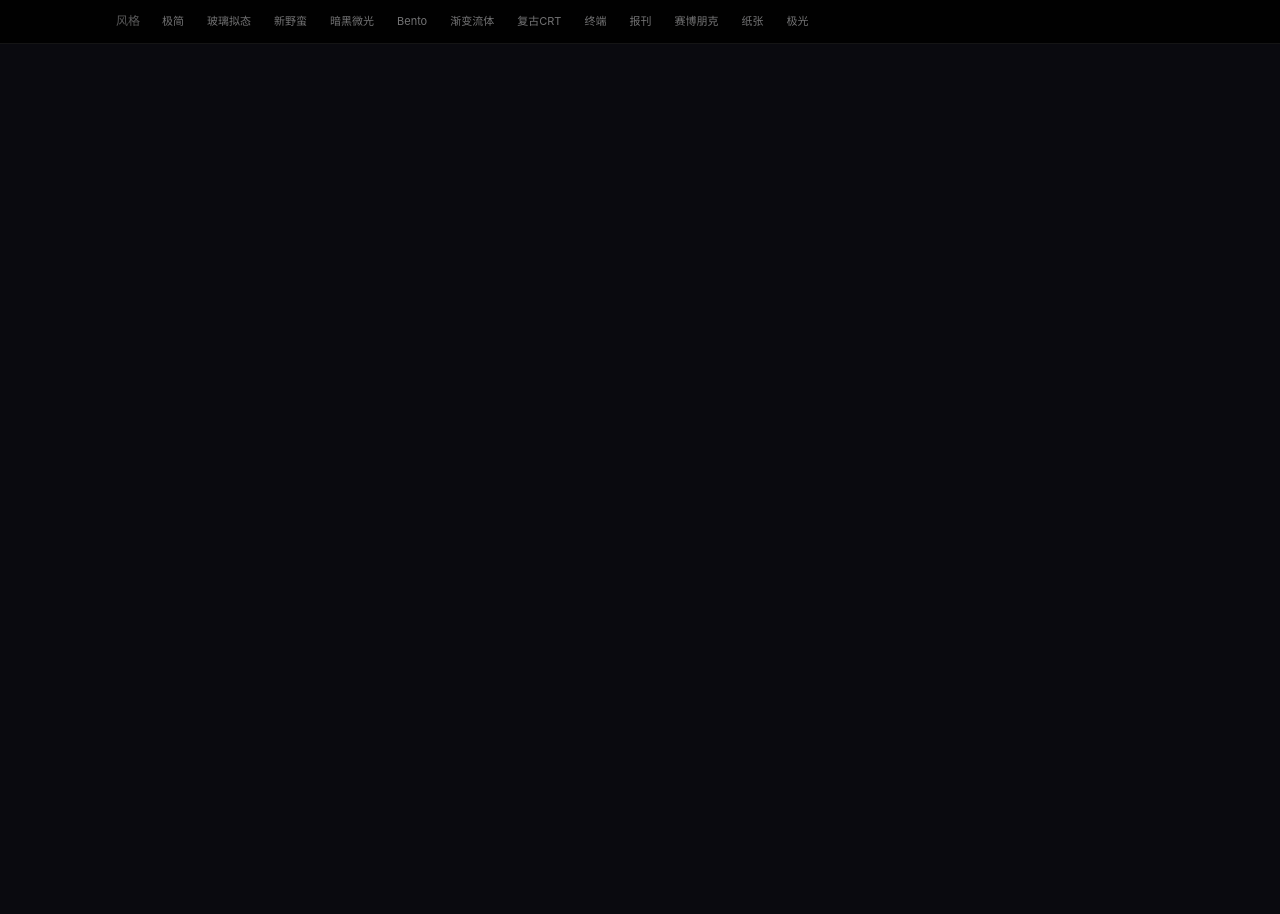
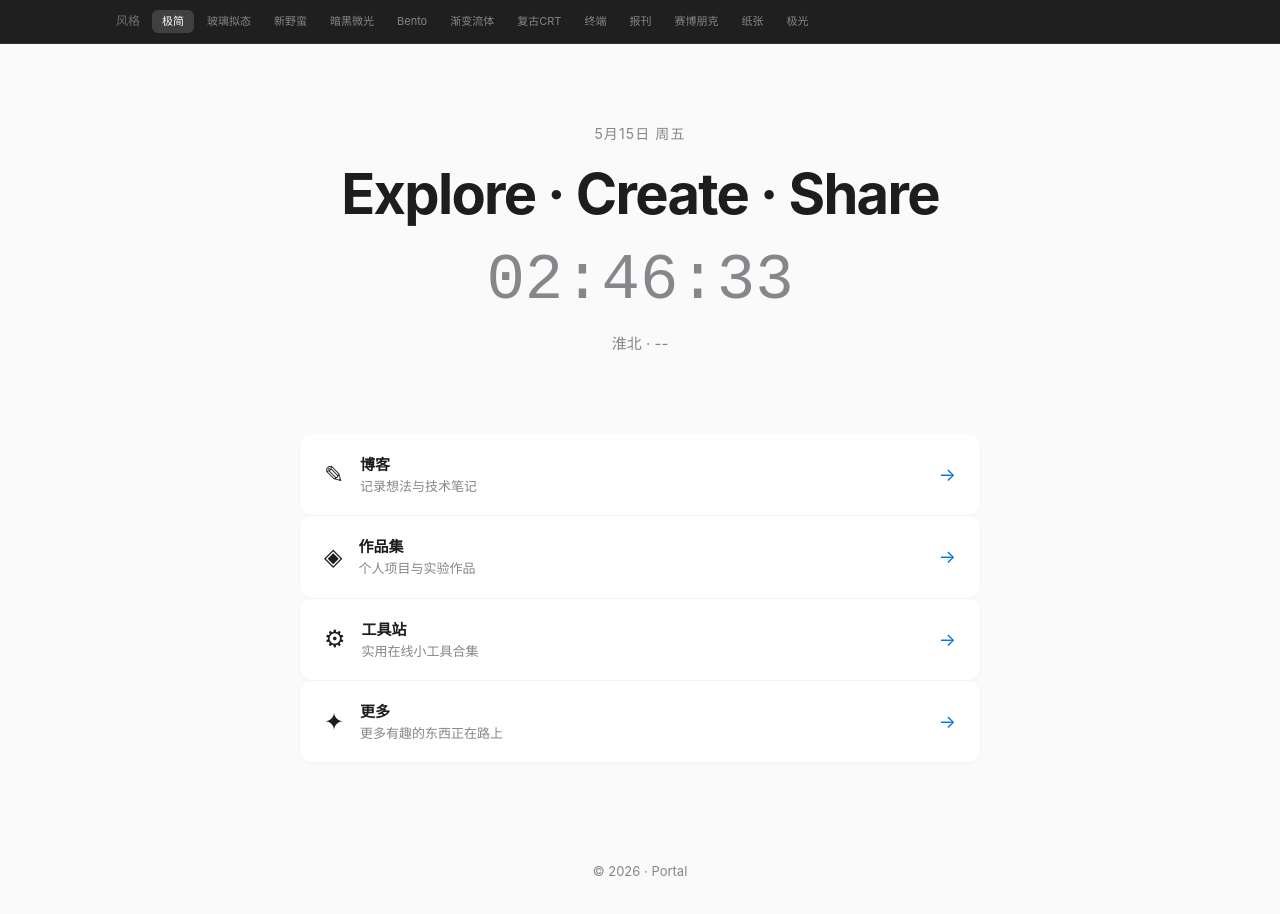
Before and after one commit to sikuai2333/sikuai2333.github.io, a Vue app: page /1 in a window 1280 px wide. Shown: the top 914 px of the page. Before the commit the page ends 800 px from the top, so only its background shows below. Built offline with nearby package versions, Linux system fonts and the light colour scheme; no server answers.

Commit message:
refactor: numeric routes /1-/12

```diff
--- a/src/components/StyleSwitcher.vue
+++ b/src/components/StyleSwitcher.vue
@@ -3,26 +3,20 @@ import { useRouter, useRoute } from 'vue-router'
 const router = useRouter()
 const route = useRoute()
 
-const groups = [
-  { label: '经典', items: [
-    { id: 'minimal', label: '极简' },
-    { id: 'glass', label: '玻璃拟态' },
-    { id: 'brutal', label: '新野蛮' },
-    { id: 'darkglow', label: '暗黑微光' },
-    { id: 'bento', label: 'Bento' },
-    { id: 'gradient', label: '渐变流体' },
-  ]},
-  { label: '个性', items: [
-    { id: 'retro', label: '复古CRT' },
-    { id: 'terminal', label: '终端' },
-    { id: 'editorial', label: '报刊' },
-    { id: 'cyberpunk', label: '赛博朋克' },
-    { id: 'paper', label: '纸张' },
-    { id: 'aurora', label: '极光' },
-  ]},
+const styles = [
+  { id: '1', label: '极简' },
+  { id: '2', label: '玻璃拟态' },
+  { id: '3', label: '新野蛮' },
+  { id: '4', label: '暗黑微光' },
+  { id: '5', label: 'Bento' },
+  { id: '6', label: '渐变流体' },
+  { id: '7', label: '复古CRT' },
+  { id: '8', label: '终端' },
+  { id: '9', label: '报刊' },
+  { id: '10', label: '赛博朋克' },
+  { id: '11', label: '纸张' },
+  { id: '12', label: '极光' },
 ]
-
-const all = groups.flatMap(g => g.items)
 </script>
 
 <template>
@@ -31,9 +25,9 @@ const all = groups.flatMap(g => g.items)
       <span class="label">风格</span>
       <div class="tabs">
         <button
-          v-for="s in all" :key="s.id"
+          v-for="s in styles" :key="s.id"
           class="tab" :class="{ active: route.params.style === s.id }"
-          @click="router.push(`/style/${s.id}`)"
+          @click="router.push(`/${s.id}`)"
         >{{ s.label }}</button>
       </div>
     </div>
--- a/src/router/index.ts
+++ b/src/router/index.ts
@@ -1,8 +1,8 @@
 import { createRouter, createWebHistory } from 'vue-router'
 
 const routes = [
-  { path: '/', redirect: '/style/minimal' },
-  { path: '/style/:style', name: 'style', component: () => import('@/views/StylePage.vue'), props: true },
+  { path: '/', redirect: '/1' },
+  { path: '/:style', name: 'style', component: () => import('@/views/StylePage.vue'), props: true },
 ]
 
 export default createRouter({
--- a/src/views/StylePage.vue
+++ b/src/views/StylePage.vue
@@ -2,19 +2,19 @@
 import { computed, defineAsyncComponent } from 'vue'
 const props = defineProps<{ style: string }>()
 const map: Record<string, any> = {
-  minimal: defineAsyncComponent(() => import('@/styles/MinimalStyle.vue')),
-  glass: defineAsyncComponent(() => import('@/styles/GlassStyle.vue')),
-  brutal: defineAsyncComponent(() => import('@/styles/BrutalStyle.vue')),
-  darkglow: defineAsyncComponent(() => import('@/styles/DarkGlowStyle.vue')),
-  bento: defineAsyncComponent(() => import('@/styles/BentoStyle.vue')),
-  gradient: defineAsyncComponent(() => import('@/styles/GradientStyle.vue')),
-  retro: defineAsyncComponent(() => import('@/styles/RetroStyle.vue')),
-  terminal: defineAsyncComponent(() => import('@/styles/TerminalStyle.vue')),
-  editorial: defineAsyncComponent(() => import('@/styles/EditorialStyle.vue')),
-  cyberpunk: defineAsyncComponent(() => import('@/styles/CyberpunkStyle.vue')),
-  paper: defineAsyncComponent(() => import('@/styles/PaperStyle.vue')),
-  aurora: defineAsyncComponent(() => import('@/styles/AuroraStyle.vue')),
+  '1': defineAsyncComponent(() => import('@/styles/MinimalStyle.vue')),
+  '2': defineAsyncComponent(() => import('@/styles/GlassStyle.vue')),
+  '3': defineAsyncComponent(() => import('@/styles/BrutalStyle.vue')),
+  '4': defineAsyncComponent(() => import('@/styles/DarkGlowStyle.vue')),
+  '5': defineAsyncComponent(() => import('@/styles/BentoStyle.vue')),
+  '6': defineAsyncComponent(() => import('@/styles/GradientStyle.vue')),
+  '7': defineAsyncComponent(() => import('@/styles/RetroStyle.vue')),
+  '8': defineAsyncComponent(() => import('@/styles/TerminalStyle.vue')),
+  '9': defineAsyncComponent(() => import('@/styles/EditorialStyle.vue')),
+  '10': defineAsyncComponent(() => import('@/styles/CyberpunkStyle.vue')),
+  '11': defineAsyncComponent(() => import('@/styles/PaperStyle.vue')),
+  '12': defineAsyncComponent(() => import('@/styles/AuroraStyle.vue')),
 }
-const current = computed(() => map[props.style] || map.minimal)
+const current = computed(() => map[props.style] || map['1'])
 </script>
 <template><component :is="current" /></template>
```
